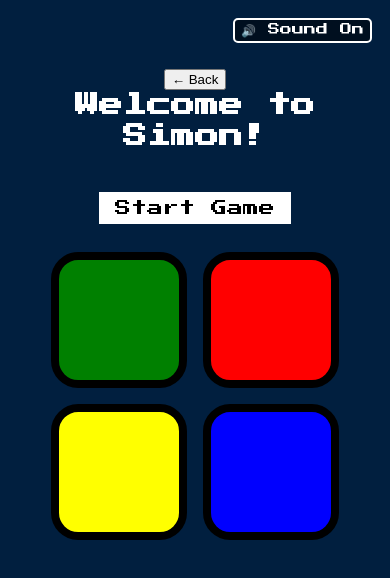
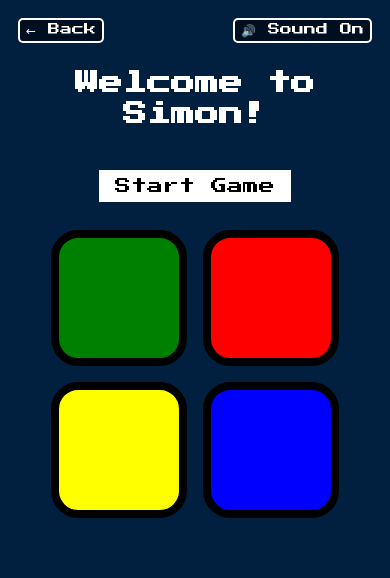
Before and after one commit to Fizzy444/simon-says, a plain HTML site: page index.html in a window 390 px wide. Both pictures are taken after a click on the button "Easy Mode". Drawn offline with nearby package versions, Linux system fonts and the light colour scheme.

Commit message:
styles.css

```diff
--- a/styles.css
+++ b/styles.css
@@ -102,6 +102,45 @@ h1, h2 {
     z-index: 10;
 }
 
+/* Add these styles to your existing CSS */
+#back-btn {
+    position: absolute;
+    top: 20px;
+    left: 20px;
+    background: rgba(0, 0, 0, 0.5);
+    border: 2px solid white;
+    border-radius: 5px;
+    color: white;
+    font-size: 14px;
+    padding: 5px 10px;
+    cursor: pointer;
+    font-family: 'Press Start 2P', cursive;
+    z-index: 10;
+}
+
+/* Adjust mute button position to account for back button */
+#mute-btn {
+    position: absolute;
+    top: 20px;
+    right: 20px;
+    /* ... keep existing mute button styles ... */
+}
+
+/* Mobile adjustments */
+@media (max-width: 600px) {
+    #back-btn, #mute-btn {
+        font-size: 12px;
+        padding: 3px 6px;
+        top: 10px;
+    }
+    #back-btn {
+        left: 10px;
+    }
+    #mute-btn {
+        right: 10px;
+    }
+}
+
 /* Mobile-specific adjustments */
 @media (max-width: 600px) {
     #game-screen {
```
